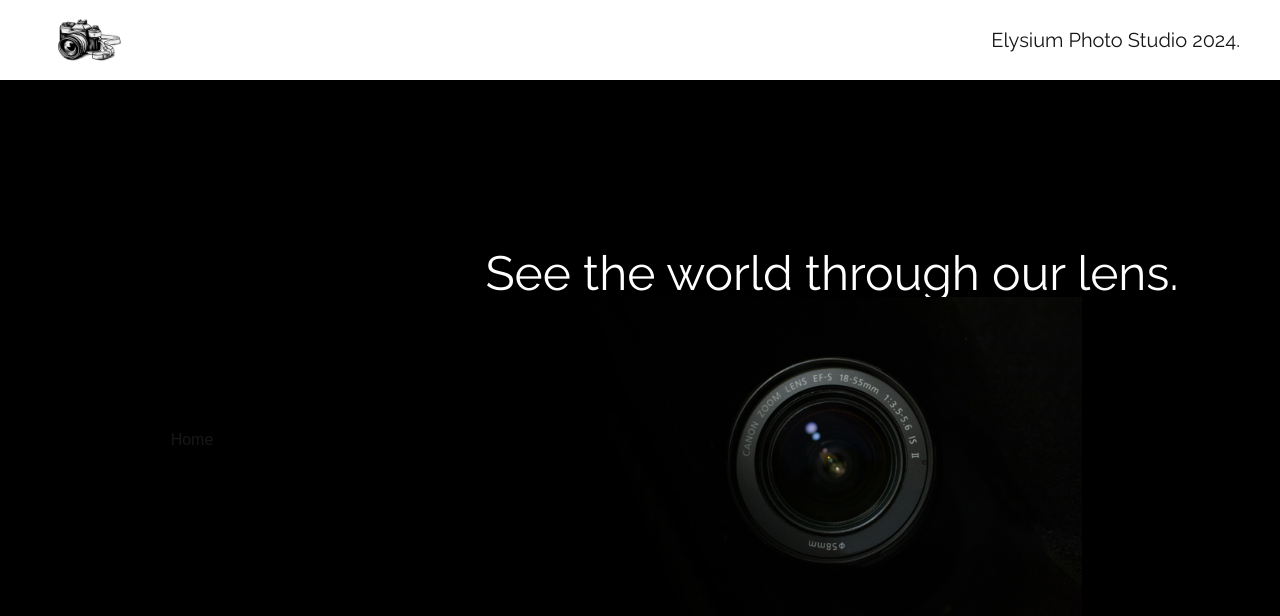
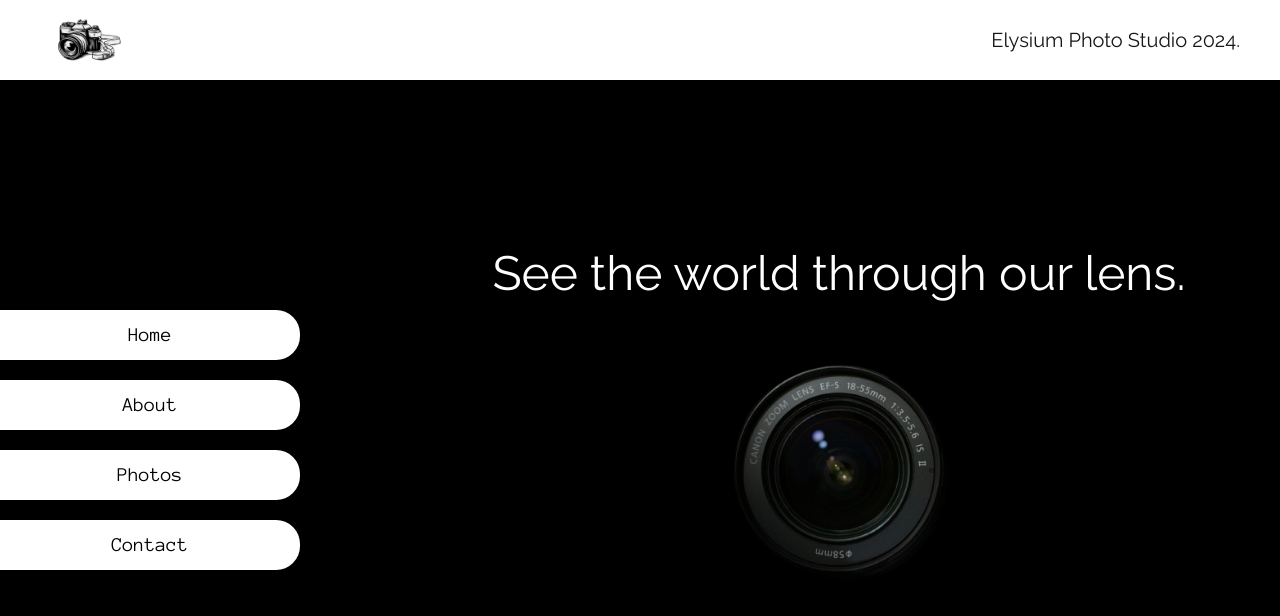
Before and after one commit to emirCo95/elysium_photo_studio, a Next.js app: page / in a window 1280 px wide. Shown: the top 616 px of the page. Built offline with nearby package versions, Linux system fonts and the light colour scheme.

Commit message:
update main page

```diff
--- a/app/page.tsx
+++ b/app/page.tsx
@@ -1,22 +1,51 @@
 import Image from 'next/image';
-import { raleway } from './ui/fonts';
+import { anon_pro, raleway } from './ui/fonts';
 import Link from 'next/link';
 
 export default function Home() {
   return (
-    <div className="w-full h-[90vh] flex bg-black overflow-hidden">
-      <div className="w-[30%] flex justify-center items-center">
-        <div className="">
-          <Link href="/">Home</Link>
+    <div className="w-full h-[90vh] flex gap-5 bg-black overflow-hidden">
+      <div className="w-[30%] flex flex-col justify-center items-start gap-5">
+        <div className="bg-white w-[150px] md:w-[300px] h-[50px] rounded-r-3xl flex justify-center items-center">
+          <Link
+            className={`${anon_pro.className} antialiased text-black text-xl`}
+            href="/"
+          >
+            Home
+          </Link>
+        </div>
+        <div className="bg-white w-[150px] md:w-[300px] h-[50px] rounded-r-3xl flex justify-center items-center">
+          <Link
+            className={`${anon_pro.className} antialiased text-black text-xl`}
+            href="/about"
+          >
+            About
+          </Link>
+        </div>
+        <div className="bg-white w-[150px] md:w-[300px] h-[50px] rounded-r-3xl flex justify-center items-center">
+          <Link
+            className={`${anon_pro.className} antialiased text-black text-xl`}
+            href="/photos"
+          >
+            Photos
+          </Link>
+        </div>
+        <div className="bg-white w-[150px] md:w-[300px] h-[50px] rounded-r-3xl flex justify-center items-center">
+          <Link
+            className={`${anon_pro.className} antialiased text-black text-xl`}
+            href="/contact"
+          >
+            Contact
+          </Link>
         </div>
       </div>
       <div className="w-[70%] flex flex-col justify-center items-center">
         <h1
-          className={`${raleway.className} antialiased text-white text-5xl text-center`}
+          className={`${raleway.className} antialiased text-white text-5xl text-center p-2`}
         >
           See the world through our lens.
         </h1>
-        <Image src="/hero.jpg" alt="hero" width={500} height={500} />
+        <Image src="/hero.png" alt="hero" width={500} height={500} />
       </div>
     </div>
   );
```
Also changed, not shown: public/hero.jpg (deleted), public/hero.png (added).
